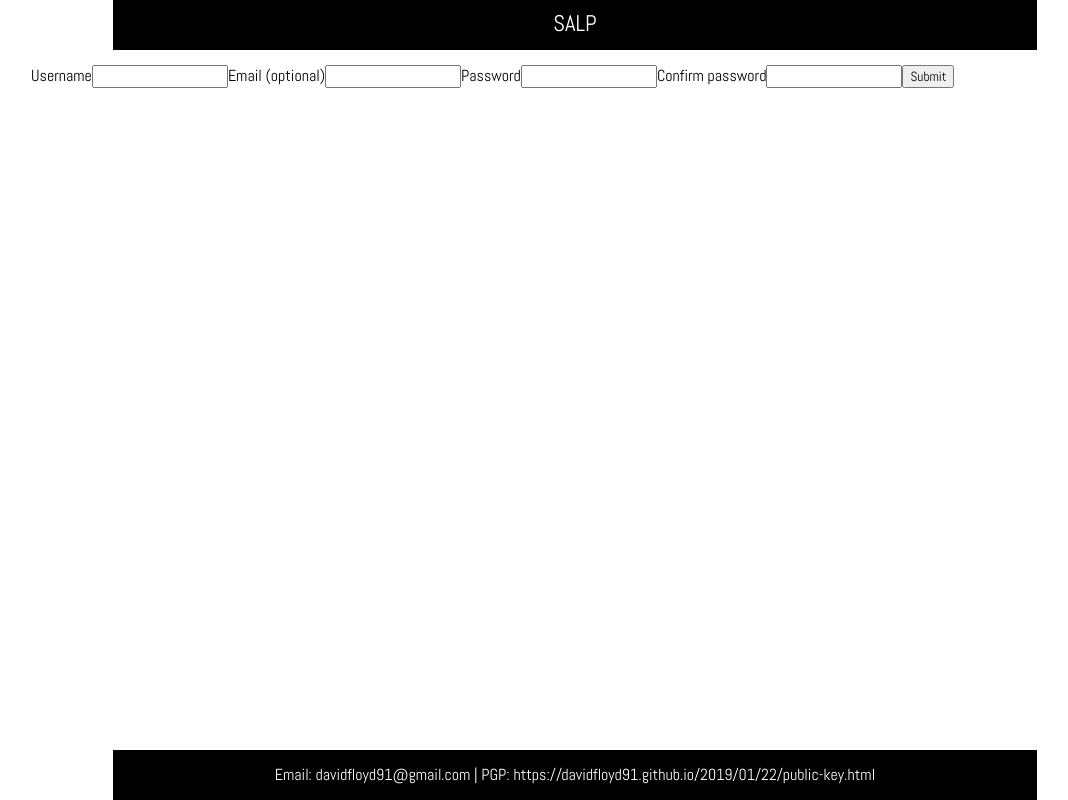
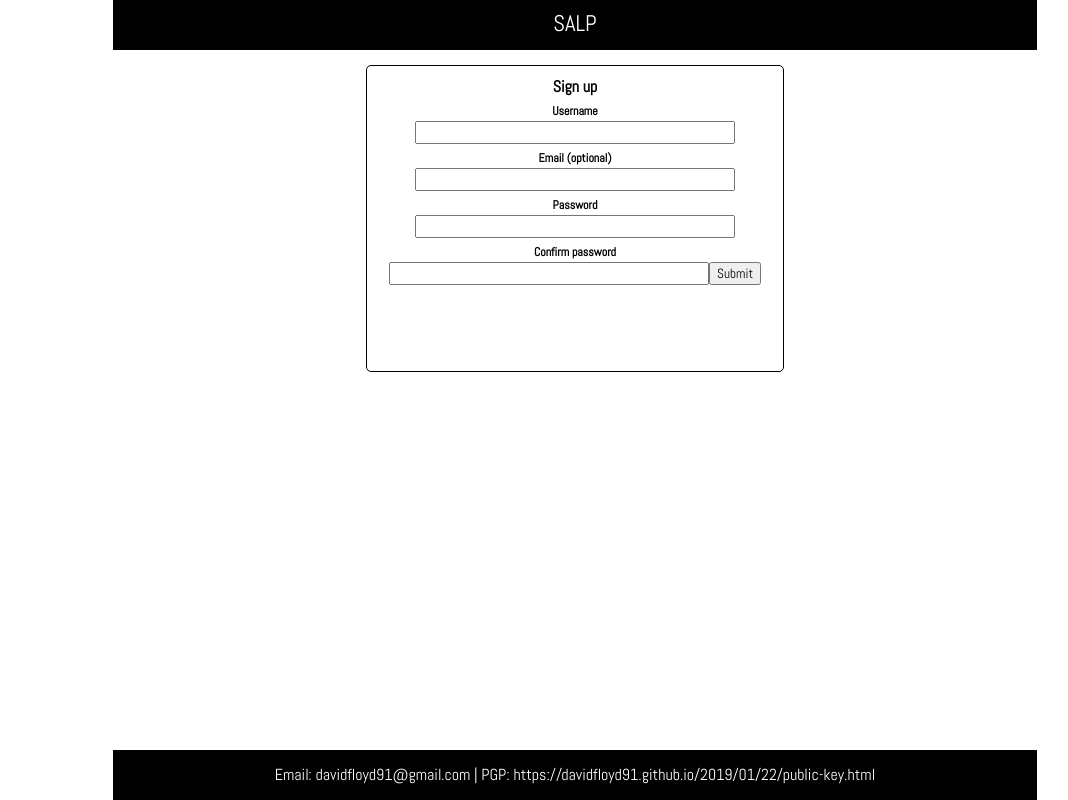
Before and after one commit to davidfloyd91/final-flatiron-project, a React (Create React App) app: page /signup in a window 1280 px wide. Shown: the whole page, without its empty margins (65-1133 px from the left). Built offline with nearby package versions, Linux system fonts and the light colour scheme; no server answers; sample sign-in values are in the browser's storage.

Commit message:
signup form looks nicer

```diff
--- a/src/Signup.js
+++ b/src/Signup.js
@@ -48,30 +48,38 @@ class Signup extends Component {
 
   render() {
     return (
+      <div className='container'>
+        <div className='customizationCardPie center'>
+          <h4 className='customizationHeader'>Sign up
+          </h4>
           <form onSubmit={this.handleSubmit}>
-        <label htmlFor='username'>Username</label>
+            <label className='smallHead' htmlFor='username'>Username</label>
             <input
+              className='customizationInput'
               name='username'
               type='text'
               value={this.state.username}
               onChange={this.handleChange}
             />
-        <label htmlFor='email'>Email (optional)</label>
+            <label className='smallHead' htmlFor='email'>Email (optional)</label>
             <input
+              className='customizationInput'
               name='email'
               type='text'
               value={this.state.email}
               onChange={this.handleChange}
             />
-        <label htmlFor='password'>Password</label>
+            <label className='smallHead' htmlFor='password'>Password</label>
             <input
+              className='customizationInput'
               name='password'
               type='password'
               value={this.state.password}
               onChange={this.handleChange}
             />
-        <label htmlFor='password'>Confirm password</label>
+            <label className='smallHead' htmlFor='password'>Confirm password</label>
             <input
+              className='customizationInput'
               name='confirmation'
               type='password'
               value={this.state.confirmation}
@@ -79,6 +87,8 @@ class Signup extends Component {
             />
             <button type='submit'>Submit</button>
           </form>
+        </div>
+      </div>
     );
   };
 };
```
Lines whose indentation alone changed are shown as unchanged.
